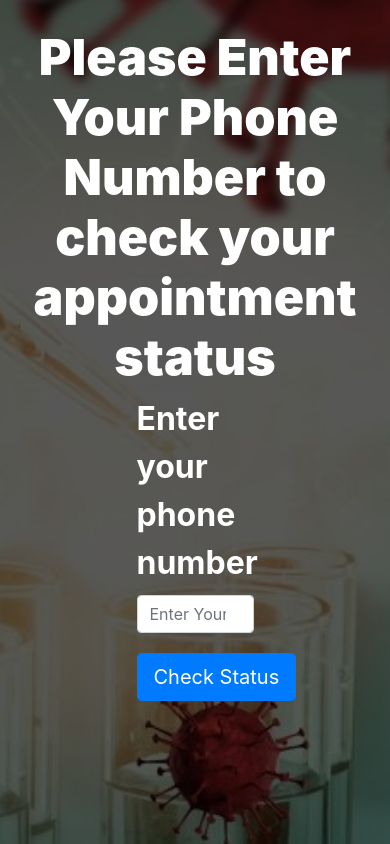
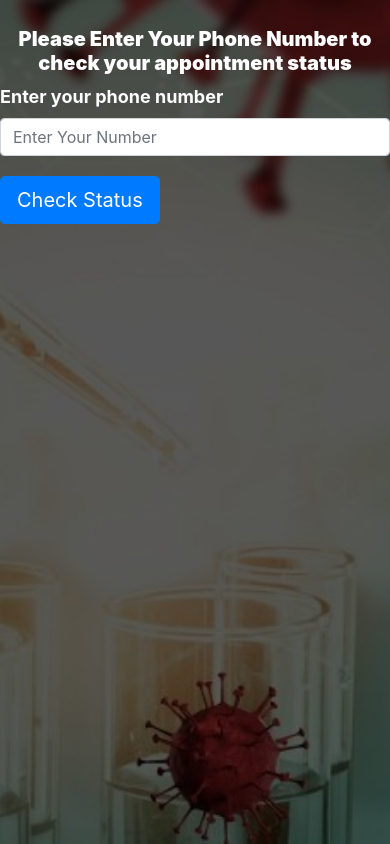
Before and after one commit to shubh11me/pureco-health, a PHP site: page /phpmail/status.php in a window 390 px wide. Shown: the part 84-928 px from the top of the page. Run offline with PHP 8.4, Linux system fonts and the light colour scheme; some libraries are stand-ins or nearby versions.

Commit message:
init changes file_upload, chk_status repaired

```diff
--- a/index.css
+++ b/index.css
@@ -100,7 +100,7 @@ margin-top: 70px;
 }
 h2{
     color:black ;
-    font-style: oblique;
+    /* font-style: oblique; */
 }
 
 nav ul li a{
--- a/index.php
+++ b/index.php
@@ -53,7 +53,7 @@ include './process/conn.php';
 
         </div>
         <div class="col-sm-5">
-          <div class="form-data"  id="div_main">
+          <div class="form-data" id="div_main">
             <div class="form-head">
               <h2>Pureco Healthcare Services<br> Schedule Appointment</h2>
 
@@ -79,7 +79,9 @@ include './process/conn.php';
                 <div class="row form-row">
                   <div class="col-md-6 col-sm-12">
 
-                    <input type="text" name="city" class="form-control" id="city" required placeholder="Select City" required />
+                    <select class="form-control" required name="city" id="city" >
+                      <option>Solapur</option>
+                    </select>
                   </div><br>
                   <div class="col-md-6 col-sm-12">
                     <input type="file" name="file" onchange="getFile(this)" required class="custom-file-input" id="file">
--- a/process/book.php
+++ b/process/book.php
@@ -44,7 +44,7 @@ if ($_SERVER['REQUEST_METHOD'] == 'POST' && isset($_POST['email']) && isset($_PO
 
                         //    mysqli_query($con,$query);
                         // echo "INSERT INTO `appointments` (`name`, `email`, `city`,`apt_date`, `address`, `id_proof`,`test`, `mob_no`, `aapt_by`) VALUES ( '$sname', '$email', '$city','$apt_date', '$add','$target_file', '$test', '$mnum','SELF');";
-                        $insert = mysqli_query($conn, "INSERT INTO `appointments` (`name`, `email`, `city`,`apt_date`, `address`, `id_proof`,`test`,`no_of_peop`, `mob_no`, `aapt_by`, `apt_status`) VALUES ( '$sname', '$email', '$city','$apt_date', '$add','$target_dir.$name.$extension', '$test','$nos', '$mnum','SELF','Requested');");
+                        $insert = mysqli_query($conn, "INSERT INTO `appointments` (`name`, `email`, `city`,`apt_date`, `address`, `id_proof`,`test`,`no_of_peop`, `mob_no`, `aapt_by`, `apt_status`) VALUES ( '$sname', '$email', '$city','$apt_date', '$add','".$target_dir.$name.'.'.$extension."', '$test','$nos', '$mnum','SELF','Requested');");
                         //   echo  "INSERT INTO `appointments` (`name`, `email`, `city`, `address`, `id_proof`,`test`, `mob_no`, `aapt_by`) VALUES ( '$sname', '$email', '$city', '$add','$target_file', '$test', '$mnum','SELF');";
                         if ($insert) {
                             $lastid = mysqli_insert_id($conn);
--- a/process/mailer.php
+++ b/process/mailer.php
@@ -6,7 +6,7 @@ $html='<!DOCTYPE html>
 <body>
 <h4>Hello '.$sname.', Your appointment is recieved Please complete the payment by clicking the link below.</h4>
 <h3>Note:-The Appointment will be not completed until the completion of your payment</h3>
-<a href="http://localhost/PracticeProjects/pureco%20health/payment.php?apt_id='.$aptid.'">Click to complete the payment</a>
+<a href="https://purecohealthcare.com//payment.php?apt_id='.$aptid.'">Click to complete the payment</a>
 <h6>Thanks,<br>
 Regards,<br>
 Pureco Heath Care Services.
--- a/status.php
+++ b/status.php
@@ -2,7 +2,7 @@
 <html>
 
 <head>
-	<title>Table</title>
+	<title>Status-Pureco Healthcare Services</title>
 
 	<meta name="viewport" content="width=device-width, initial-scale=1">
 	<!-- Bootstrap CSS -->
@@ -22,7 +22,7 @@ include './process/conn.php';
 	<form method="get">
 		<h2>Please Enter Your Phone Number to check your appointment status</h2>
 		<div class="row form-row">
-			<label style="font-weight:bolder;font-size:xx-large;color:#fff;" for="num">Enter your phone number</label>
+			<label class="text-center" style="font-weight:bolder;color:#fff;" for="num">Enter your phone number</label>
 			<input type="number" id="num" name="phone" required class="form-control" placeholder="Enter Your Number">
 		</div>
 		<div class="row">
--- a/table.css
+++ b/table.css
@@ -100,3 +100,20 @@ h1{
 		text-align: left;
 	}
 }
+
+
+
+@media screen and (max-width: 600px) {
+	h2{
+
+		font-size:20px;
+
+	}
+	.row {
+		width: 100%;
+		margin-bottom: 5%;
+		margin-top: 2%;
+		margin-left:0px;
+		font-size: 18px;
+	}
+  }
```
Also changed, not shown: admin/index.php (+18 -7 lines), payment.php (+8 -2 lines), process/id_proofs/WhatsApp Image 2022-01-23 at 21.11.47 (1).jpeg14010222.jpeg (added), process/id_proofs/vkb.jpg51010222.jpg (added), 1 other file.
